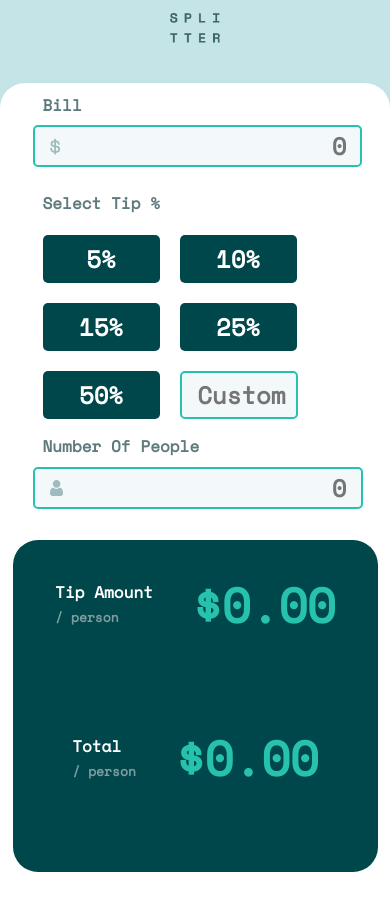
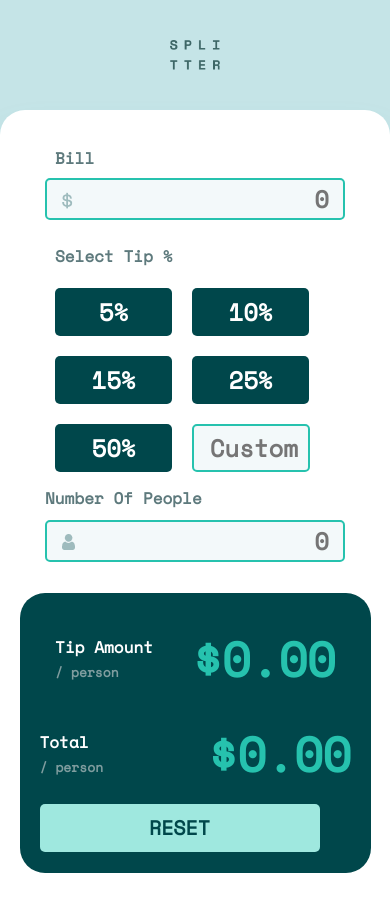
Before and after one commit to DavidPerelman/tip-calculator-app, a React (Create React App) app: page / in a window 390 px wide. Before the commit the page ends 872 px from the top, so only its background shows below. Built offline with nearby package versions, Linux system fonts and the light colour scheme.

Commit message:
more responsive styling

```diff
--- a/src/components/Button/Button.css
+++ b/src/components/Button/Button.css
@@ -19,6 +19,29 @@
   border-right-width: 0px;
 }
 
+.big {
+  border: 0;
+  margin-top: 20px;
+  height: 48px;
+  width: 333px;
+  border-radius: 5px;
+  font-family: 'Space Mono';
+  font-style: normal;
+  font-weight: 700;
+  font-size: 20px;
+  line-height: 30px;
+  text-align: center;
+  color: #00474b;
+}
+
 .white {
   color: #ffffff;
 }
+
+@media only screen and (max-width: 600px) {
+  .big {
+    width: 280px;
+    margin-top: 15px;
+    margin-left: 20px;
+  }
+}
--- a/src/components/Container/Container.css
+++ b/src/components/Container/Container.css
@@ -27,7 +27,7 @@
   }
 
   .medium {
-    width: 365px;
+    width: 90%;
     height: 417px;
   }
 }
--- a/src/containers/CalculatorInputs/CalculatorInputs.css
+++ b/src/containers/CalculatorInputs/CalculatorInputs.css
@@ -119,8 +119,7 @@ input::-webkit-inner-spin-button {
 }
 
 .number-of-people-header {
-  margin: 10px;
-  padding-top: 7px;
+  margin-left: 10px;
   left: 0%;
   right: 58.58%;
   top: calc(50% - 24px / 2 - 27px);
@@ -148,21 +147,29 @@ input::-webkit-inner-spin-button {
 }
 
 @media only screen and (max-width: 600px) {
+  .number-of-people-header {
+    margin-left: 0px;
+  }
+
   .CalculatorInputs-container {
     width: 330px;
-    padding-left: 20px;
+    padding-left: 30px;
   }
 
   .bill-input {
-    width: 310px;
+    width: 90%;
   }
 
   .number-of-people-input {
-    width: 310px;
+    width: 90%;
   }
 
   .bill-container {
     height: 78px;
+    width: 311px;
+  }
+
+  .number-of-people-container {
     width: 311px;
   }
 
--- a/src/containers/CalculatorInputs/CalculatorInputs.js
+++ b/src/containers/CalculatorInputs/CalculatorInputs.js
@@ -13,7 +13,7 @@ const CalculatorInputs = ({
 }) => {
   return (
     <div data-testid='CalculatorInputs'>
-      <Container size='medium' color='none'>
+      <Container size='medium' color='none' className='input'>
         <div className='CalculatorInputs-container'>
           <div className='bill-container'>
             <p className='bill-header'>Bill</p>
@@ -37,7 +37,7 @@ const CalculatorInputs = ({
             />
           </div>
 
-          <div>
+          <div className='number-of-people-container'>
             <div className='number-of-people-headers'>
               <p className='number-of-people-header'>Number Of People</p>
 
--- a/src/containers/CalculatorOutputs/CalculatorOutputs.css
+++ b/src/containers/CalculatorOutputs/CalculatorOutputs.css
@@ -73,12 +73,39 @@
   flex-direction: row;
 }
 
+.output {
+  text-align: center;
+}
+
 @media only screen and (max-width: 600px) {
+  .total-text-output {
+    align-self: center;
+    width: 30%;
+    justify-content: right;
+    padding-right: 30px;
+  }
+
+  .total-value-output {
+    width: 70%;
+    display: flex;
+    flex-direction: row;
+    justify-content: right;
+    padding-right: 20px;
+  }
+
+  .tip-amount-value-output {
+    justify-content: right;
+    padding-right: 20px;
+  }
+
   .CalculatorOutputs-container {
     width: 315px;
   }
 
   .tip-amount-output {
+    padding: 0;
+    padding-top: 30px;
+    padding-left: 20px;
     display: flex;
     flex-direction: row;
     gap: 40px;
@@ -86,9 +113,16 @@
   }
 
   .total-output {
+    padding: 0px;
+    padding-left: 20px;
     display: flex;
     flex-direction: row;
-    gap: 40px;
+    gap: 0px;
     justify-content: center;
   }
+
+  .output {
+    height: 280px;
+    text-align: left;
+  }
 }
--- a/src/containers/CalculatorOutputs/CalculatorOutputs.js
+++ b/src/containers/CalculatorOutputs/CalculatorOutputs.js
@@ -1,10 +1,11 @@
 import React from 'react';
+import Button from '../../components/Button/Button';
 import Container from '../../components/Container/Container';
 import './CalculatorOutputs.css';
 
 const CalculatorOutputs = ({ totalTipPerPerson, totalBillPerPerson }) => {
   return (
-    <Container size='medium' color='green'>
+    <Container size='medium' color='green' className='output'>
       <div className='tip-amount-output'>
         <div className='tip-amount-text-output'>
           <span className='text-16 text-white'>Tip Amount</span>
@@ -44,6 +45,9 @@ const CalculatorOutputs = ({ totalTipPerPerson, totalBillPerPerson }) => {
           </span>
         </div>
       </div>
+      <Button color='active-button' size='big' className='active-button'>
+        RESET
+      </Button>
     </Container>
   );
 };
--- a/src/pages/Layout/Layout.css
+++ b/src/pages/Layout/Layout.css
@@ -35,7 +35,7 @@
 
 @media only screen and (max-width: 600px) {
   .Layout {
-    height: 100vh;
+    height: 80%;
   }
 
   .calculation-container {
```
